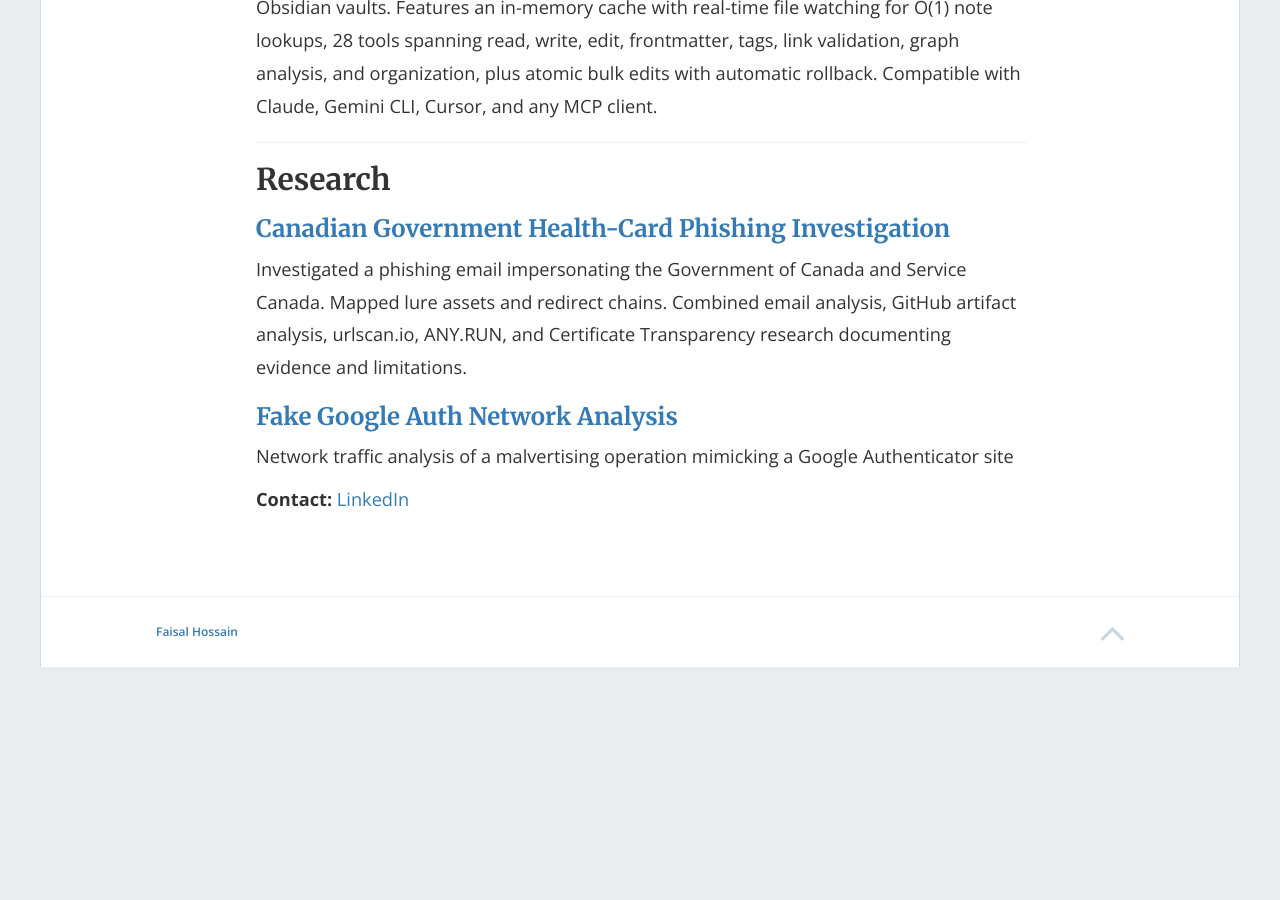
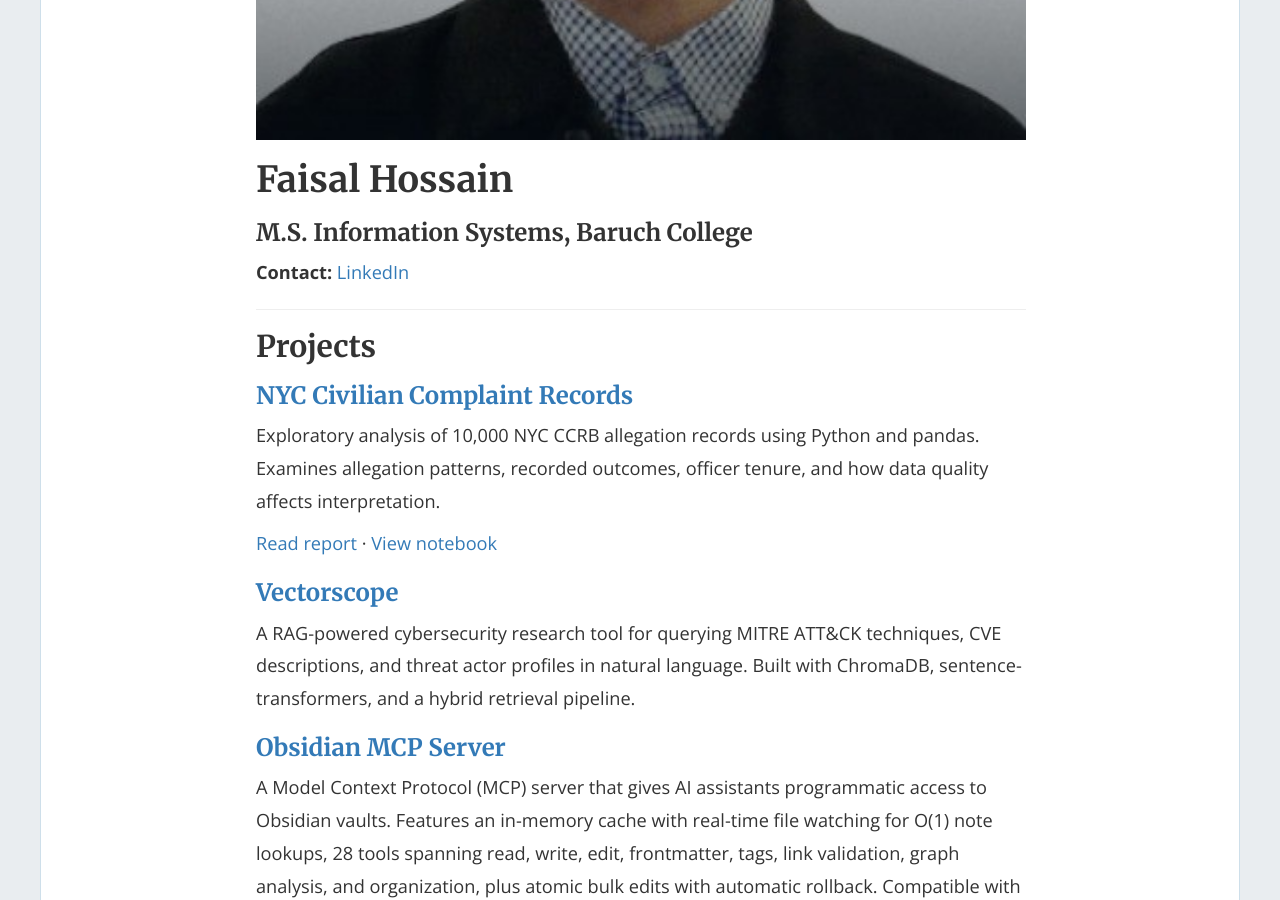
Before and after one commit to faisalhossainnyc/faisalhossainnyc.github.io, a Jekyll site: the page built from index.md, in a window 1280 px wide and 900 px high, scrolled down 700 px. Built offline with Jekyll 4.4.1, drawn with Linux system fonts in a browser that asks for light colours; nearby versions of some CDN libraries; before the commit the page ends 1367 px from its top, so only the background shows below that.

Commit message:
Update index.md

```diff
--- a/index.md
+++ b/index.md
@@ -3,8 +3,11 @@ layout: inner
 title: Faisal Hossain
 ---
 
+![Headshot](img/Headshot.jpeg)
+
 # Faisal Hossain
 ### M.S. Information Systems, Baruch College
+**Contact:** [LinkedIn](https://www.linkedin.com/in/faisalhossainnyc)
 
 ---
 
```
Also changed, not shown: other parts of index.md (+0 -2 lines).
